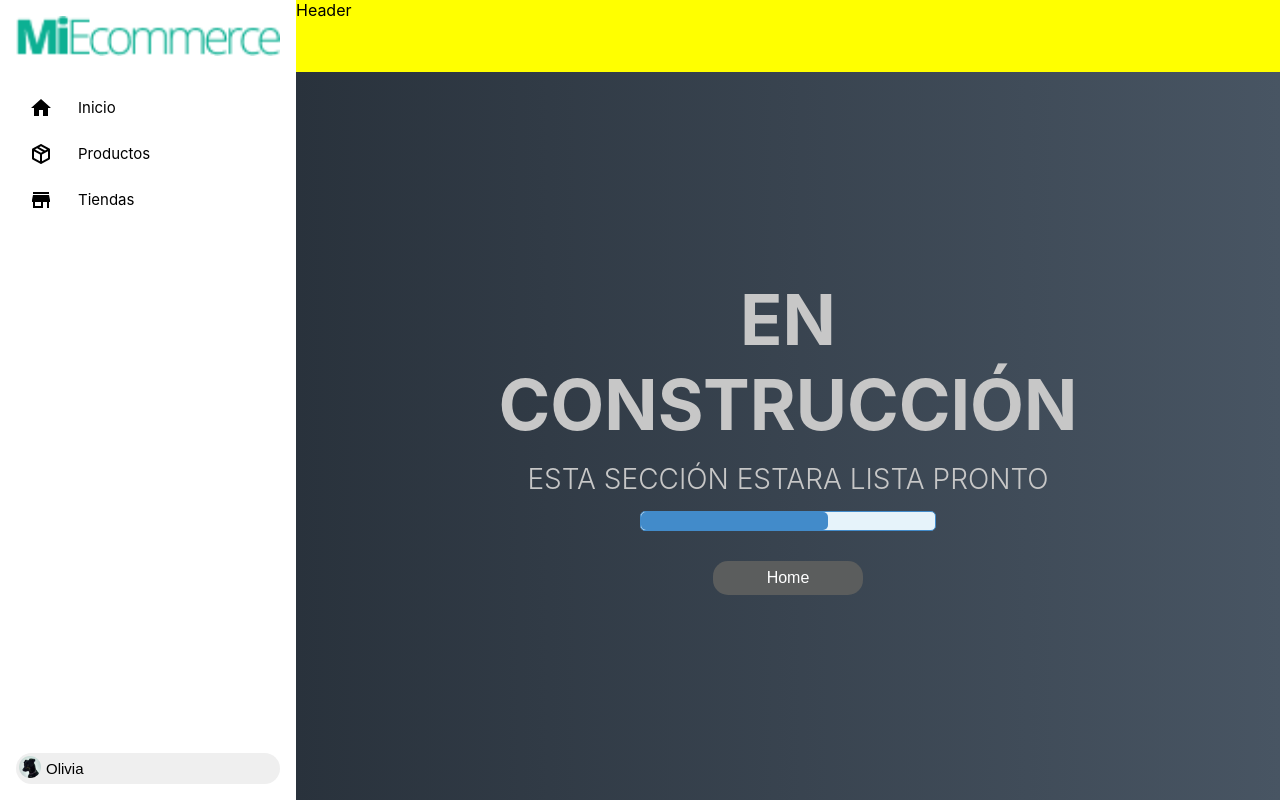
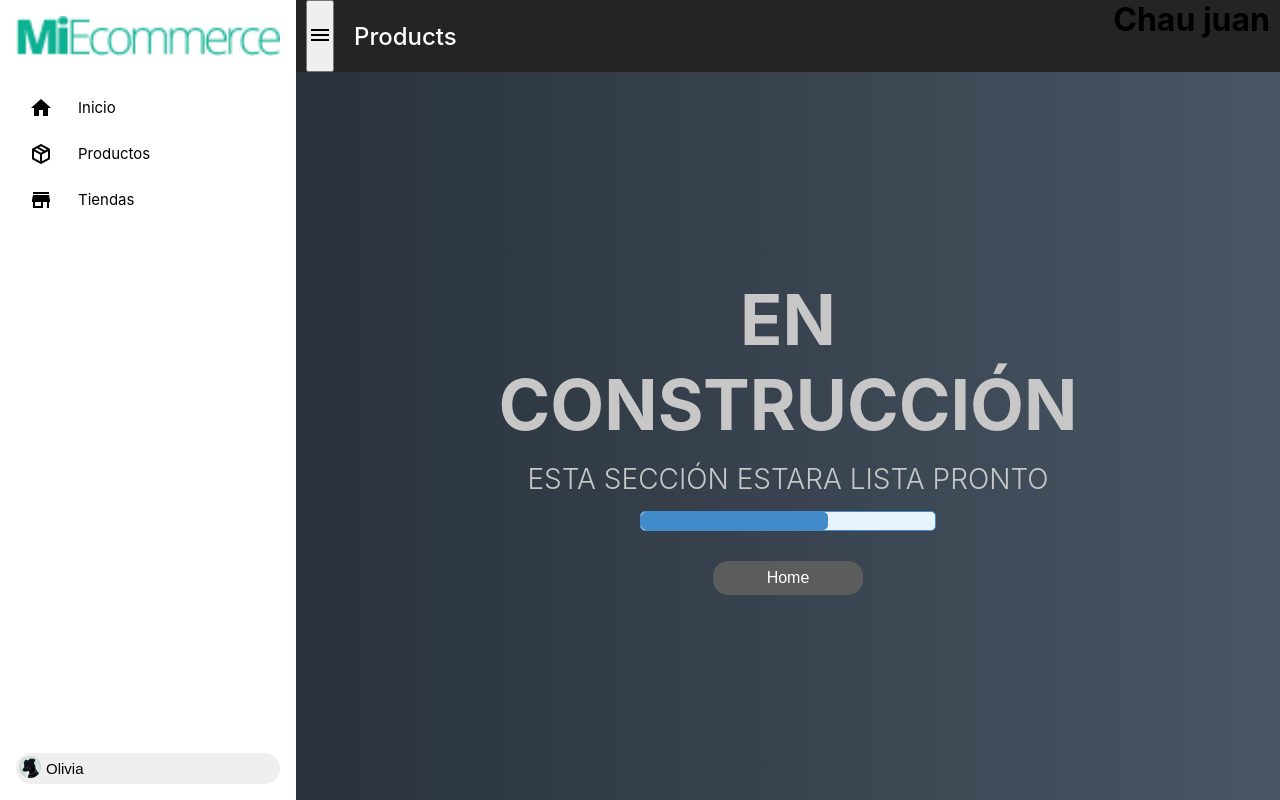
Before and after one commit to JoaquinVarelaCenco/Dashboard-Equipo1, a React (Create React App) app: page /stores in a window 1280 px wide. Built offline with nearby package versions, Linux system fonts and the light colour scheme.

Commit message:
Trabajando sobre header

```diff
--- a/src/App.css
+++ b/src/App.css
@@ -7,5 +7,5 @@
 .App{
 display: flex;
 /* width: 100vw; */
-height: 100vh;
+min-height: 100vh;
 }
--- a/src/components/ProductCard/ProductCard.css
+++ b/src/components/ProductCard/ProductCard.css
@@ -44,6 +44,7 @@
   .desc p {
     margin-top: 0;
     padding-top: 0;
+    text-align: left;
   }
 
   .section-article__price {
@@ -84,6 +85,11 @@
 
   .section-article__goToProduct img{
     width: 40px;
+  }
+
+  .product-card-link{
+    text-decoration: none;
+    color: black;
   }
   /* @media (min-width: 785px) {
     .main-product__related-product {
--- a/src/components/ProductCard/ProductCard.js
+++ b/src/components/ProductCard/ProductCard.js
@@ -1,19 +1,22 @@
 import "./ProductCard.css";
 import leftArrow from '../../assets/images/chevron-right (1).svg'
 import { Link } from "react-router-dom";
+import Spinner from '../Spinner/Spinner'
+import { useRef, useEffect } from "react";
 
 
 const ProductCard = ({ title, price, image, id }) => {
+
   return (
-    <Link to={`/products/${id}`}>
+    <Link to={`/products/${id}`} className="product-card-link">
       <article className="main-product__related-product-card">
       <div className="main-product__imageAndDesc">
           <div className="section-article__image">
-            <img
-              src={image}
-              alt="Imagen de producto"
-              className="imagenPrincipal"
-            />
+          <img
+            src={image}
+            alt="Imagen de producto"
+            className="imagenPrincipal"
+          />
           </div>
 
           <div className="section-article__desc">
--- a/src/components/header/Header.css
+++ b/src/components/header/Header.css
@@ -3,5 +3,73 @@
     position: fixed;
     width: 100%;
     height: 72px;
-    background-color: yellow;
+    background-color: #242424;
+    display: flex;
+    padding: 0 10px;
+    justify-content: space-between;
 }
+
+.headerGeneric{
+    display: flex;
+}
+/* .hamburguerMenu{
+    background: none;
+} */
+
+.title{
+    padding-left: 20px;
+    color: white;
+    align-self: center;
+}
+
+.title h2{
+    font-weight:500;
+}
+
+.headerProducts{
+    display: flex;
+
+}
+
+.header__search-container{
+    display: flex;
+    align-items: center;
+    position: relative;
+    width: 280px;
+  }
+
+.header__search-container input{
+    border: 1px solid rgba(0, 0, 0, 0.5);
+    border-radius: 16px;
+    height: 32px;
+    width: 280px;
+    padding: 0 0 0 20px;
+}
+
+
+.header__search-container button{
+    position: absolute;
+    right: 8px;
+    background: none;
+    border: none;
+}
+
+.headerProducts__btnAgregar{
+    display: none;
+    height: 32px;
+    width: 150px;
+    padding: 8px;
+    align-self: center;
+    border: 1px solid rgba(0, 0, 0, 0.5);
+    border-radius: 16px;
+    margin-left: 10px;
+}
+
+@media (min-width: 1024px){
+    .header{
+        width: calc(100% - 296px);
+    }
+    .headerProducts__btnAgregar{
+        display: block;
+    }
+}
--- a/src/components/header/Header.js
+++ b/src/components/header/Header.js
@@ -1,9 +1,43 @@
 import "./Header.css"
+import { useContext, useEffect, useRef } from "react";
+import { HeaderContext } from "../../context/HeaderContext";
+import { useLocation } from 'react-router-dom';
+import searchImage from '../../assets/images/magnify.svg';
+import menuImage from '../../assets/images/menu.svg'
 
 const Header = () => {
+  const { page, currentPage } = useContext(HeaderContext)
+  const location = useLocation();
+  const pageTitle ="Products";
+  useEffect(() => {
+    currentPage(location.pathname);
+
+  }, [location]);
+
+  // page==='/home' ? pageTitle = "¡Hola Olivia!" :  pageTitle = 'Products'
+
+  const title = useRef(null);
 
   return (
-    <div className='header'>Header</div>
+    <div className='header'>
+      <div className="headerGeneric">
+        <button><img src={menuImage} alt="Menú hamburguesa" className="hamburguerMenu"/></button>
+        <div className="title"><h2 ref={title}>{pageTitle}</h2></div>
+      </div>
+      {
+      page==="/products" ?
+          <div className="headerProducts">
+            <div className="header__search-container">
+              <input type="text" class="header__search" placeholder="Buscar productos..." />
+              <button><img src={searchImage} alt="Lupa de busqueda" /></button>
+            </div>
+            <button className="headerProducts__btnAgregar">Agregar Productos</button>
+          </div>
+      :
+      <h1>Chau juan</h1>
+    }
+    </div>
+
   )
 }
 
--- a/src/components/mainArea/MainArea.js
+++ b/src/components/mainArea/MainArea.js
@@ -1,8 +1,12 @@
+import { useContext } from "react";
 import "./MainArea.css";
 import Header from "../header/Header"
-import AppRouter from "../../routes/AppRouter"
+import AppRouter from "../../routes/AppRouter";
+import { HeaderContext } from "../../context/HeaderContext";
 
 const MainArea = () => {
+  const { page } = useContext(HeaderContext)
+
   return (
     <div className="mainArea">
       <Header/>
@@ -10,7 +14,7 @@ const MainArea = () => {
       <AppRouter>
       </AppRouter>
       </div>
-      </div>
+    </div>
 
   );
 };
--- /dev/null
+++ b/src/context/HeaderContext.js
@@ -0,0 +1,20 @@
+import { useState, createContext } from 'react'
+
+export const HeaderContext = createContext('home')
+
+export const HeaderProvider = ({children}) => {
+
+  const [ page, setPage ] = useState('home')
+
+  const value = {
+    page,
+    currentPage:(p) => setPage(p)
+
+  }
+
+  return (
+    <HeaderContext.Provider value={value}>
+      {children}
+    </HeaderContext.Provider>
+  )
+}
--- a/src/index.js
+++ b/src/index.js
@@ -3,11 +3,15 @@ import ReactDOM from 'react-dom/client';
 import './index.css';
 import App from './App';
 import reportWebVitals from './reportWebVitals';
+import { HeaderProvider } from './context/HeaderContext';
 
 const root = ReactDOM.createRoot(document.getElementById('root'));
 root.render(
   <React.StrictMode>
-    <App />
+    <HeaderProvider>
+      <App />
+    </HeaderProvider>
+
   </React.StrictMode>
 );
 
--- a/src/pages/Home/Home.js
+++ b/src/pages/Home/Home.js
@@ -1,13 +1,15 @@
-import React, { useState } from 'react'
+import React, { useState} from 'react'
 import { getProducts } from '../../services/apiServices'
 import './Home.css'
 import box from '../../assets/images/package-variant-closed.svg'
 import store from '../../assets/images/store.svg'
 import { Link } from 'react-router-dom'
 
+
 const Home = () => {
 
   const [ totalProducts, setTotalProducts ] = useState(0);
+
 
 
   getProducts()
--- a/src/pages/Products/ProductsList/ProductsList.js
+++ b/src/pages/Products/ProductsList/ProductsList.js
@@ -1,9 +1,10 @@
-import React from 'react';
 import { useState, useEffect } from 'react';
 import ProductCard from '../../../components/ProductCard/ProductCard';
 import { getProducts} from '../../../services/apiServices';
 import './ProductsList.css';
 import Spinner from '../../../components/Spinner/Spinner'
+
+
 
 const ProductsList = () => {
 
--- a/src/routes/AppRouter.js
+++ b/src/routes/AppRouter.js
@@ -1,5 +1,5 @@
 import React from "react";
-import { BrowserRouter, Routes, Route } from "react-router-dom";
+import { Routes, Route } from "react-router-dom";
 import Error404 from "../pages/Error404/Error404";
 import Home from "../pages/Home/Home";
 import NoImplemented from "../pages/NoImplemented/NoImplemented";
@@ -10,7 +10,7 @@ const AppRouter = () => {
   return (
 
       <Routes>
-        <Route path="/" element={<Home/>}/>
+        <Route path="/home" element={<Home/>}/>
         <Route path="/products" element={<ProductsList/>}/>
         <Route path="/products/:id" element={<ProductView/>}/>
         <Route path="/products/new" element={<ProductView/>}/>
```
Also changed, not shown: src/assets/images/magnify.svg (added).
